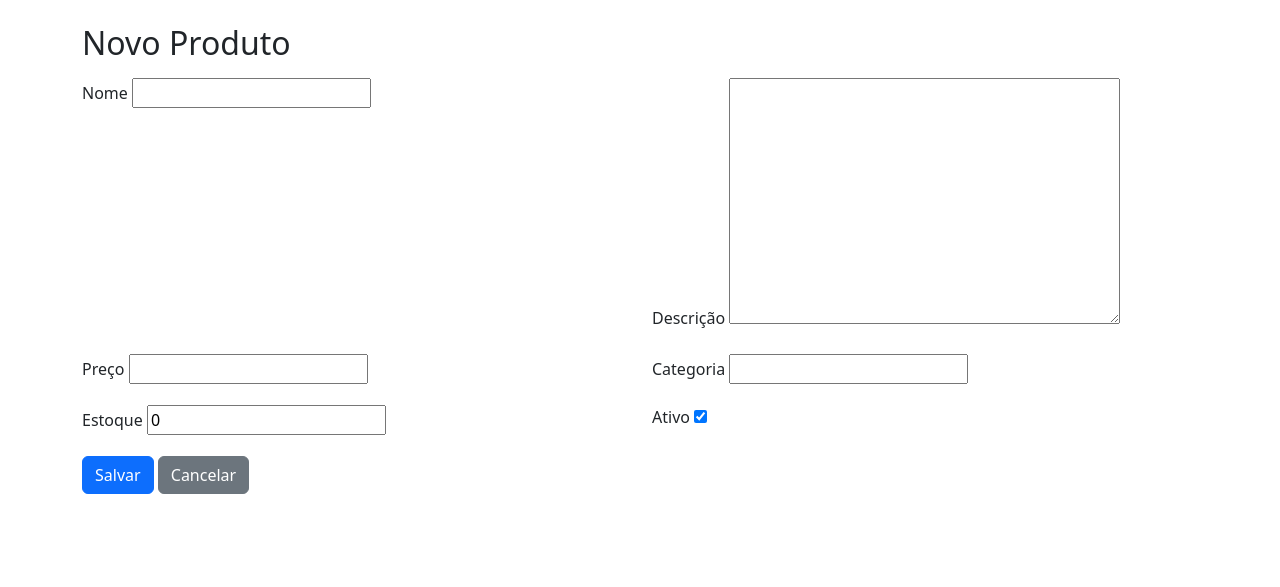
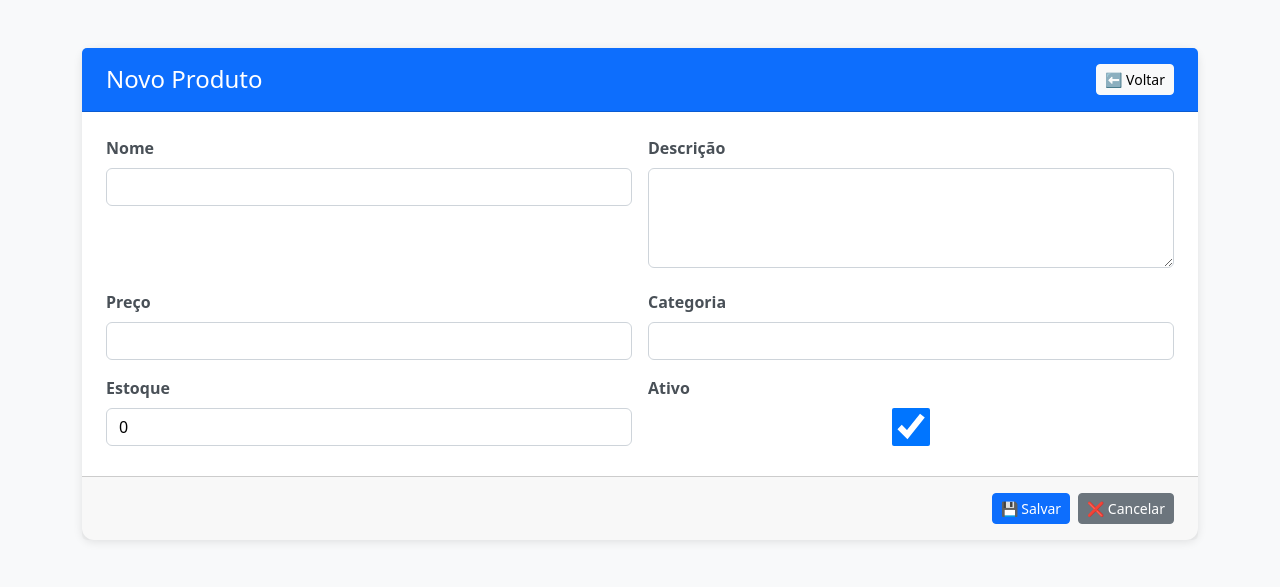
Before and after one commit to edmelo/sistema-crud-django-pub_sub, a Django app: page /produtos/novo/ in a window 1280 px wide. Shown: the top 587 px of the page. Run offline with Django 4.2, Linux system fonts and the light colour scheme; the visitor is signed in with stand-in values (Sample User, id 1).

Commit message:
templates_update

```diff
--- a/templates/produtos/produto_form.html
+++ b/templates/produtos/produto_form.html
@@ -5,27 +5,89 @@
   <meta name="viewport" content="width=device-width, initial-scale=1.0">
   <title>{% if object %}Editar{% else %}Novo{% endif %} Produto</title>
   <link href="https://cdn.jsdelivr.net/npm/bootstrap@5.3.0/dist/css/bootstrap.min.css" rel="stylesheet">
+  <style>
+  body {
+    background-color: #f8f9fa;
+  }
+  .card {
+    border: none;
+    border-radius: 12px;
+    box-shadow: 0 2px 10px rgba(0,0,0,0.1);
+  }
+  .card-header {
+    background-color: #0d6efd;
+    color: white;
+    border-top-left-radius: 12px;
+    border-top-right-radius: 12px;
+    padding: 1rem 1.5rem; /* mais espaço interno para "respirar" */
+  }
+  .form-label {
+    font-weight: 600;
+    color: #495057;
+  }
+  .card-body {
+    padding: 1.5rem 1.5rem; /* py-4 px-4 */
+  }
+  .card-footer {
+    display: flex;
+    justify-content: flex-end;
+    gap: 0.5rem;
+    padding: 1rem 1.5rem;
+  }
+  /* Todos os inputs e selects do formulário */
+  .card-body input,
+  .card-body select,
+  .card-body textarea {
+    width: 100%;
+    padding: 0.375rem 0.75rem;
+    border: 1px solid #ced4da;
+    border-radius: 0.375rem;
+    height: calc(1.5em + 0.75rem + 2px); /* altura consistente */
+    box-sizing: border-box;
+  }
+  /* Campo descrição maior e ajustável */
+  .card-body textarea {
+    resize: vertical; /* apenas redimensionamento vertical */
+    min-height: 100px;
+  }
+</style>
 </head>
 <body>
-<div class="container mt-4">
-  <h2 class="mb-3">{% if object %}Editar{% else %}Novo{% endif %} Produto</h2>
+
+<div class="container py-5">
+  <div class="card">
+    <div class="card-header d-flex justify-content-between align-items-center">
+      <h4 class="mb-0">{% if object %}Editar{% else %}Novo{% endif %} Produto</h4>
+      <a href="{% url 'produtos:list' %}" class="btn btn-sm btn-light">⬅️ Voltar</a>
+    </div>
+
+    <div class="card-body">
       <form method="post">
         {% csrf_token %}
-    <div class="row">
+        <div class="row g-3">
           {% for field in form %}
-        <div class="col-md-6 mb-3">
+            <div class="col-md-6">
               <label class="form-label">{{ field.label }}</label>
               {{ field }}
-          {% if field.help_text %}<div class="form-text">{{ field.help_text }}</div>{% endif %}
+              {% if field.help_text %}
+                <div class="form-text">{{ field.help_text }}</div>
+              {% endif %}
               {% for error in field.errors %}
                 <div class="text-danger small">{{ error }}</div>
               {% endfor %}
             </div>
           {% endfor %}
         </div>
-    <button type="submit" class="btn btn-primary">Salvar</button>
-    <a href="{% url 'produtos:list' %}" class="btn btn-secondary">Cancelar</a>
+    </div>
+
+    <div class="card-footer">
+      <button type="submit" class="btn btn-sm btn-primary">💾 Salvar</button>
+      <a href="{% url 'produtos:list' %}" class="btn btn-sm btn-secondary">❌ Cancelar</a>
+    </div>
       </form>
   </div>
+</div>
+
+<script src="https://cdn.jsdelivr.net/npm/bootstrap@5.3.0/dist/js/bootstrap.bundle.min.js"></script>
 </body>
 </html>
```
Also changed, not shown: templates/pedidos/pedido_detail.html (+57 -9 lines), templates/pedidos/pedido_form.html (+46 -0 lines), templates/produtos/produto_detail.html (+54 -8 lines), templates/usuarios/usuario_detail.html (+53 -9 lines). Lines whose indentation alone changed are shown as unchanged.
